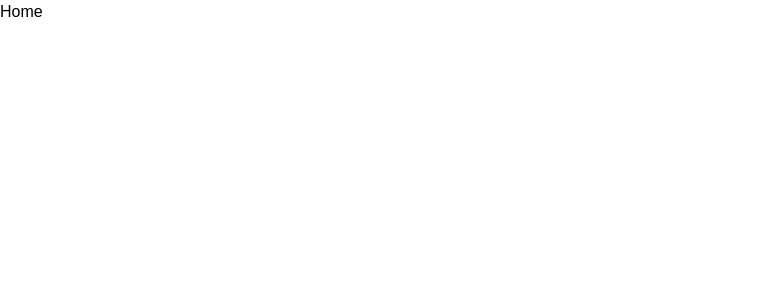
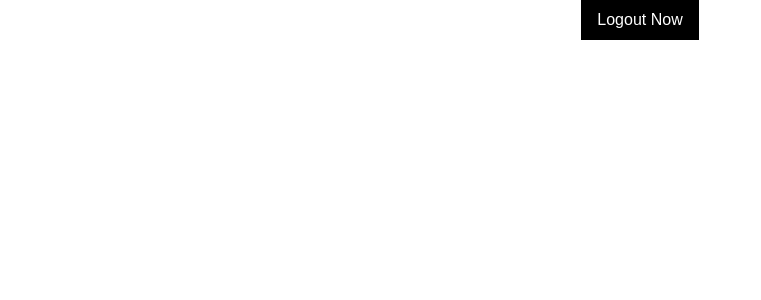
Before and after one commit to shahzad2121/UberGo, a React (Vite) app in the folder client/: page /home in a window 1280 px wide. Shown: the top 300 px of the page, without its empty margins (0-761 px from the left). Built offline with nearby package versions, Linux system fonts and the light colour scheme; sample sign-in values are in the browser's storage.

Commit message:
user endpoints are updated in client

```diff
--- a/client/src/pages/user/Home.jsx
+++ b/client/src/pages/user/Home.jsx
@@ -1,9 +1,12 @@
-import React from 'react'
+import React from "react";
+import UserLogOut from "./UserLogOut";
 
 const Home = () => {
   return (
-    <div>Home</div>
-  )
-}
+    <div>
+      <UserLogOut />
+    </div>
+  );
+};
 
-export default Home
+export default Home;
--- /dev/null
+++ b/client/src/pages/user/UserLogOut.jsx
@@ -0,0 +1,40 @@
+import axios from "axios";
+import React from "react";
+import { useNavigate } from "react-router-dom";
+
+const UserLogOut = () => {
+  const navigate = useNavigate();
+
+  const submitHandler = async () => {
+    try {
+      const token = localStorage.getItem("token");
+
+      const response = await axios.get("http://localhost:8000/v1/users/logout", {
+        headers: {
+          Authorization: `Bearer ${token}`,
+        },
+        withCredentials: true,
+      });
+      if (response.status === 200) {
+        localStorage.removeItem("token");
+        navigate("/user/login");
+      }
+    } catch (error) {
+      console.error("Logout error:", error.response?.data || error.message);
+    }
+  };
+
+
+  return (
+    <div className="flex items-center justify-center">
+      <button
+        className="bg-black text-white px-4 py-2 "
+        onClick={submitHandler}
+      >
+        Logout Now
+      </button>
+    </div>
+  );
+};
+
+export default UserLogOut;
--- a/client/src/pages/user/UserLogin.jsx
+++ b/client/src/pages/user/UserLogin.jsx
@@ -7,7 +7,6 @@ import { userDataContext } from "../../context/UserContext";
 const UserLogin = () => {
   const [email, setEmail] = useState("");
   const [password, setPassword] = useState("");
-  const [userData, setUserData] = useState({});
   const [user, setUser] = useContext(userDataContext);
   const navigate = useNavigate();
 
@@ -22,7 +21,7 @@ const UserLogin = () => {
       const data = response.data;
       setUser(data.user);
       localStorage.setItem("token", data.token);
-      navigate("/home");
+      navigate("/user/home");
     }
 
     setEmail("");
@@ -33,7 +32,9 @@ const UserLogin = () => {
     <div className="w-screen h-screen flex flex-col justify-between pt-8 px-5">
       <div>
         <div className="flex items-center gap-3 mb-7 ">
-          <Link to="/">
+          <Link onClick={() => {
+            navigate(-1)
+          }}>
             <FaArrowLeft />
           </Link>
           <span className="font-semibold text-2xl">User Login</span>
@@ -73,7 +74,7 @@ const UserLogin = () => {
         </form>
         <p className="flex items-center mt-3 gap-1 justify-center text-sm">
           New here?
-          <Link to="/user-signup" className="text-blue-700">
+          <Link to="/user/signup" className="text-blue-700">
             Create new account
           </Link>
         </p>
--- a/client/src/pages/user/UserProtectedWrapper.jsx
+++ b/client/src/pages/user/UserProtectedWrapper.jsx
@@ -1,4 +1,4 @@
-import React, { useContext } from "react";
+import React, { useContext, useEffect } from "react";
 import { userDataContext } from "../../context/UserContext";
 import { useNavigate } from "react-router-dom";
 
@@ -6,9 +6,13 @@ const UserProtectedWrapper = ({ children }) => {
   const token = localStorage.getItem("token");
   const { user, setUser } = useContext(userDataContext);
   const navigate = useNavigate();
-  if (!token) {
-    navigate("/user-login");
-  }
+
+  useEffect(() => {
+    if (!token) {
+      navigate("/user-login");
+    }
+  }, [token]);
+
   return <>{children}</>;
 };
 
--- a/client/src/pages/user/UserSignup.jsx
+++ b/client/src/pages/user/UserSignup.jsx
@@ -37,7 +37,7 @@ const UserSignup = () => {
 
       setUser(data.user);
       localStorage.setItem("token", data.token);
-      navigate("/home");
+      navigate("/user/home");
     }
 
     setEmail("");
@@ -49,7 +49,9 @@ const UserSignup = () => {
     <div className="w-screen h-screen flex flex-col justify-between pt-8 px-5">
       <div>
         <div className="flex items-center gap-3 mb-7 ">
-          <Link to="/">
+          <Link onClick={()=>{
+            navigate(-1)
+          }}>
             <FaArrowLeft />
           </Link>
           <span className="font-semibold text-2xl">User Sign-up</span>
@@ -95,9 +97,6 @@ const UserSignup = () => {
             className="py-2 bg-zinc-300 rounded-md px-4 outline-none"
           />
           <button
-            // onClick={() => {
-            //   navigate("/home");
-            // }}
             className="bg-black mt-5 text-white py-2 rounded-md"
           >
             Sign-up
@@ -105,7 +104,7 @@ const UserSignup = () => {
         </form>
         <p className="flex items-center mt-1 gap-1 justify-center text-sm">
           Already have an Account?
-          <Link to="/user-login" className="text-blue-700">
+          <Link to="/user/login" className="text-blue-700">
             Login here
           </Link>
         </p>
```
